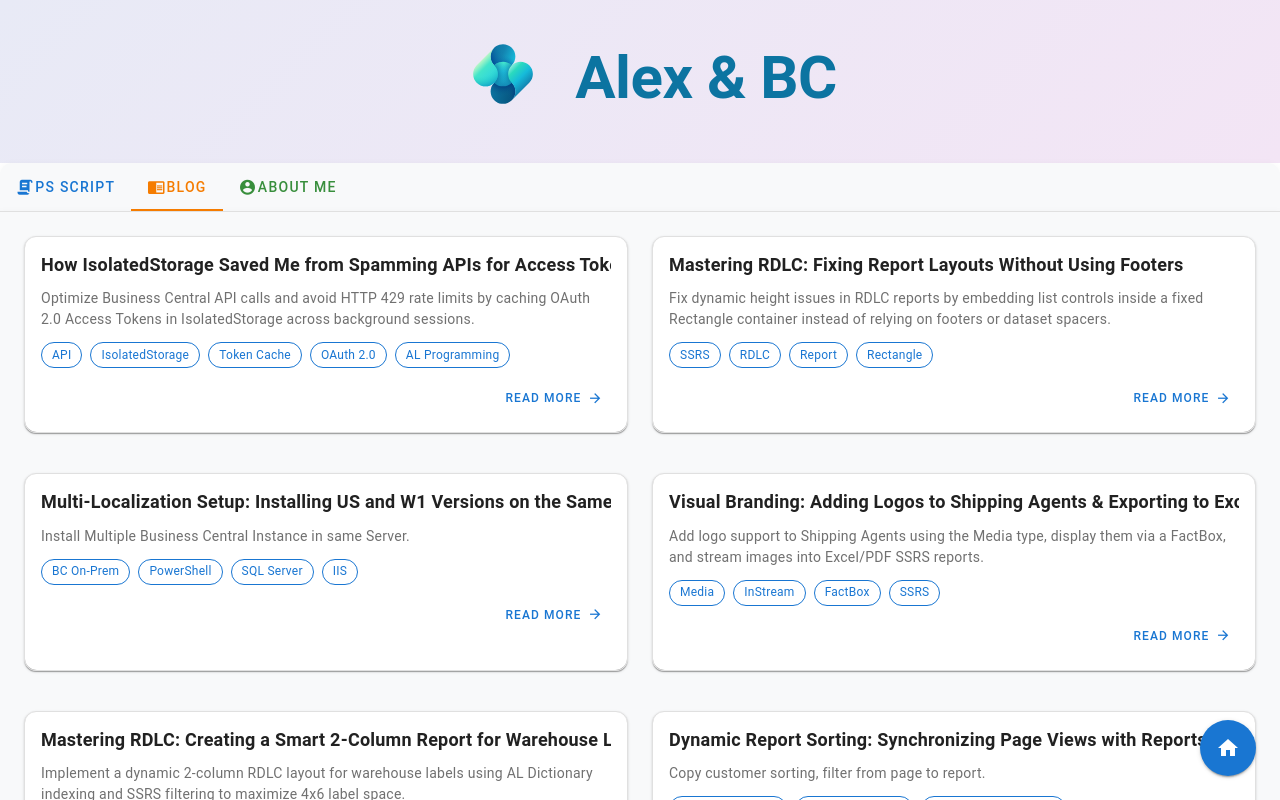
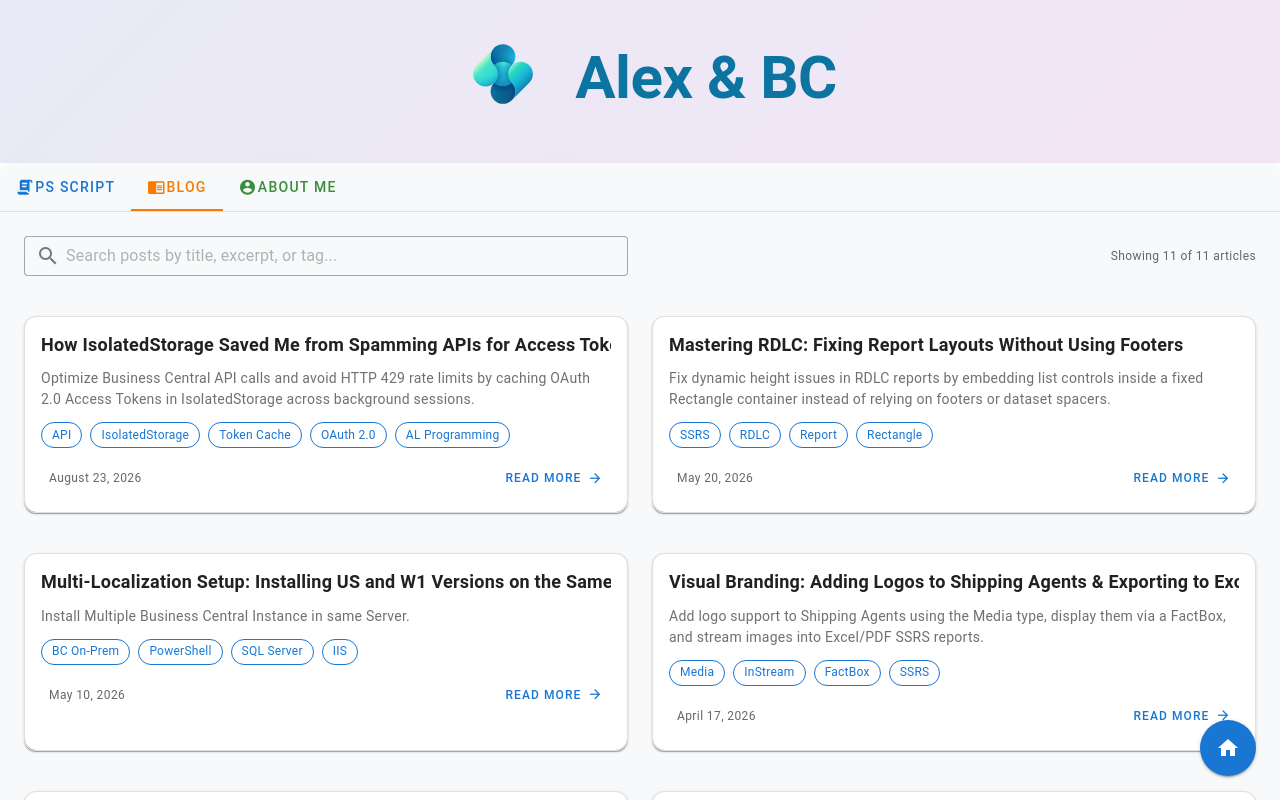
Before and after one commit to thanhhuydev77/bchelper.site, a Vue app: page /blog in a window 1280 px wide. Shown: the top 800 px of the page. Built offline with nearby package versions, Linux system fonts and the light colour scheme; a small style sheet from the web is missing.

Commit message:
add search for blog

```diff
--- a/src/pages/tabs/BlogTab.vue
+++ b/src/pages/tabs/BlogTab.vue
@@ -1,9 +1,32 @@
 <template>
   <v-card class="nav-card">
     <v-card-text class="pa-6">
-      <v-row>
+      <!-- Search & Filter Controls -->
+      <v-row class="mb-4" align="center">
+        <v-col cols="12" md="7" lg="6">
+          <v-text-field
+            v-model="searchQuery"
+            prepend-inner-icon="mdi-magnify"
+            placeholder="Search posts by title, excerpt, or tag..."
+            clearable
+            variant="outlined"
+            density="compact"
+            hide-details
+            class="search-input"
+            @click:clear="clearSearch"
+          ></v-text-field>
+        </v-col>
+        <v-col cols="12" md="5" lg="6" class="d-flex align-center justify-md-end">
+          <span class="text-caption text-medium-emphasis">
+            Showing {{ filteredPosts.length }} of {{ blogPosts.length }} articles
+          </span>
+        </v-col>
+      </v-row>
+
+      <!-- Blog Cards Grid -->
+      <v-row v-if="filteredPosts.length > 0">
         <v-col
-          v-for="post in blogPostsReversed"
+          v-for="post in filteredPosts"
           :key="post.id"
           cols="12"
           md="6"
@@ -29,9 +52,10 @@
                   v-for="tag in post.tags"
                   :key="tag"
                   size="small"
-                  variant="outlined"
-                  color="primary"
-                  class="mr-1 mb-1"
+                  :variant="isTagSelected(tag) ? 'elevated' : 'outlined'"
+                  :color="isTagSelected(tag) ? 'primary' : 'primary'"
+                  class="mr-1 mb-1 clickable-tag"
+                  @click.stop="filterByTag(tag)"
                 >
                   {{ tag }}
                 </v-chip>
@@ -39,6 +63,7 @@
             </v-card-text>
 
             <v-card-actions class="pt-0">
+              <span class="text-caption text-medium-emphasis pl-2">{{ post.date }}</span>
               <v-spacer></v-spacer>
               <v-btn
                 variant="text"
@@ -50,6 +75,26 @@
               </v-btn>
             </v-card-actions>
           </v-card>
+        </v-col>
+      </v-row>
+
+      <!-- No Results State -->
+      <v-row v-else>
+        <v-col cols="12" class="text-center py-12">
+          <v-icon size="64" color="grey-lighten-1" class="mb-3">mdi-file-search-outline</v-icon>
+          <h3 class="text-h6 font-weight-medium text-high-emphasis mb-1">No blog posts found</h3>
+          <p class="text-body-2 text-medium-emphasis mb-4">
+            No articles matched your search for "{{ searchQuery }}". Try searching with another keyword or tag.
+          </p>
+          <v-btn
+            color="primary"
+            variant="flat"
+            size="small"
+            prepend-icon="mdi-refresh"
+            @click="clearSearch"
+          >
+            Reset Search
+          </v-btn>
         </v-col>
       </v-row>
     </v-card-text>
@@ -64,7 +109,8 @@
   name: 'BlogTab',
   data() {
     return {
-      blogPosts
+      blogPosts,
+      searchQuery: ''
     }
   },
   setup() {
@@ -75,9 +121,42 @@
     blogPostsReversed() {
       // Create a copy first, then reverse
       return [...this.blogPosts].reverse();
+    },
+    filteredPosts() {
+      const posts = this.blogPostsReversed
+      if (!this.searchQuery || !this.searchQuery.trim()) {
+        return posts
+      }
+      const query = this.searchQuery.trim().toLowerCase()
+      return posts.filter(post => {
+        const titleMatch = post.title && post.title.toLowerCase().includes(query)
+        const excerptMatch = post.excerpt && post.excerpt.toLowerCase().includes(query)
+        const idMatch = post.id && post.id.toLowerCase().includes(query)
+        const tagMatch = post.tags && post.tags.some(tag => tag.toLowerCase().includes(query))
+        return titleMatch || excerptMatch || idMatch || tagMatch
+      })
+    }
+  },
+  watch: {
+    searchQuery(newVal) {
+      const currentSearch = this.$route.query.search || ''
+      const queryVal = newVal ? newVal.trim() : ''
+      if (currentSearch !== queryVal) {
+        const newQuery = { ...this.$route.query }
+        if (queryVal) {
+          newQuery.search = queryVal
+        } else {
+          delete newQuery.search
+        }
+        this.$router.replace({ query: newQuery }).catch(() => {})
+      }
     }
   },
   mounted() {
+    if (this.$route.query.search) {
+      this.searchQuery = this.$route.query.search
+    }
+
     // Prefetch all blog contents in background on idle
     if (typeof window !== 'undefined') {
       const queue = [...this.blogPostsReversed]
@@ -105,6 +184,20 @@
     },
     prefetchBlog(post) {
       this.prefetchBlogContent(post.id, post.contentFile)
+    },
+    clearSearch() {
+      this.searchQuery = ''
+    },
+    filterByTag(tag) {
+      if (this.searchQuery && this.searchQuery.toLowerCase() === tag.toLowerCase()) {
+        this.searchQuery = ''
+      } else {
+        this.searchQuery = tag
+      }
+    },
+    isTagSelected(tag) {
+      if (!this.searchQuery) return false
+      return this.searchQuery.trim().toLowerCase() === tag.trim().toLowerCase()
     }
   },
 }
@@ -116,6 +209,19 @@
   box-shadow: none;
   border-top: 1px solid var(--border-color);
   background-color: var(--bg-secondary);
+}
+
+.search-input {
+  max-width: 100%;
+}
+
+.clickable-tag {
+  cursor: pointer;
+  transition: all 0.2s ease;
+}
+
+.clickable-tag:hover {
+  opacity: 0.85;
 }
 
 .blog-post-card {
```
